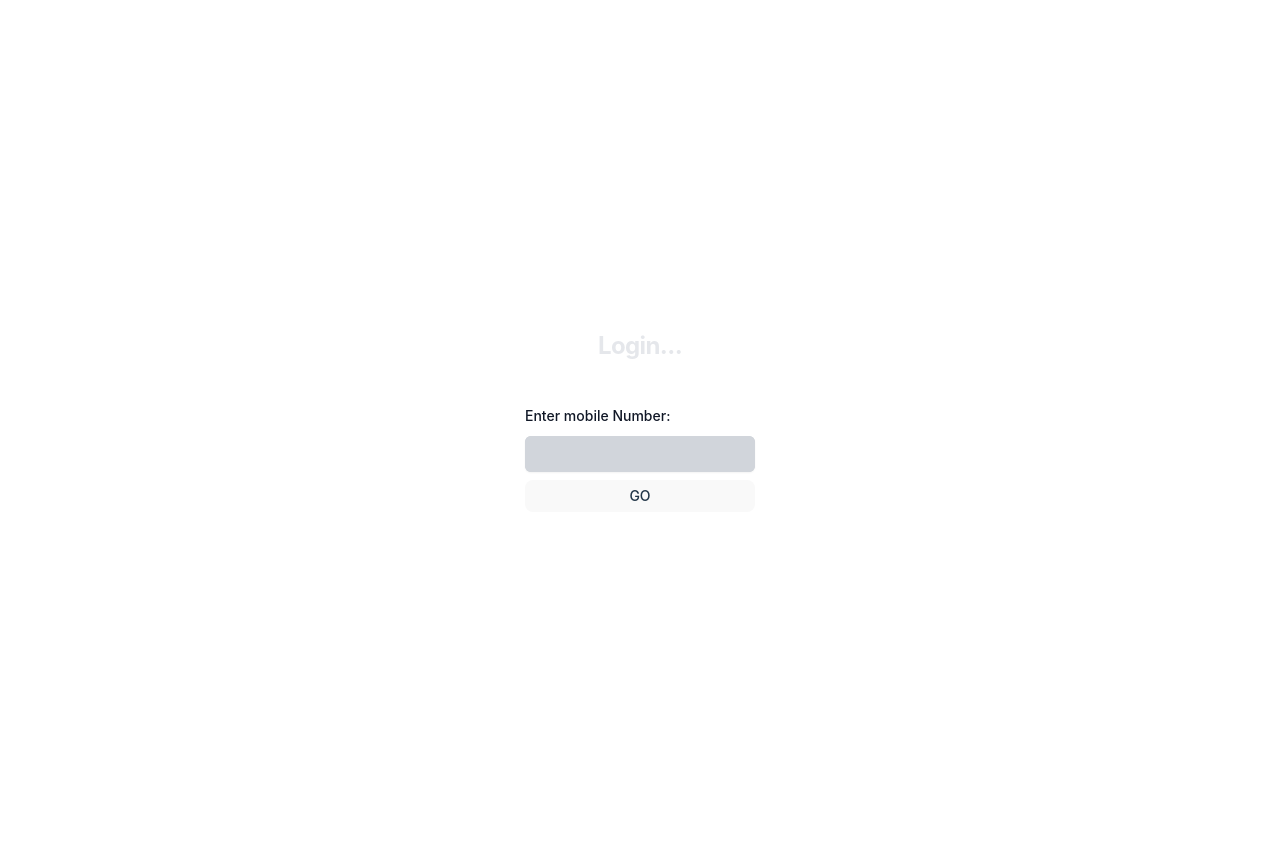
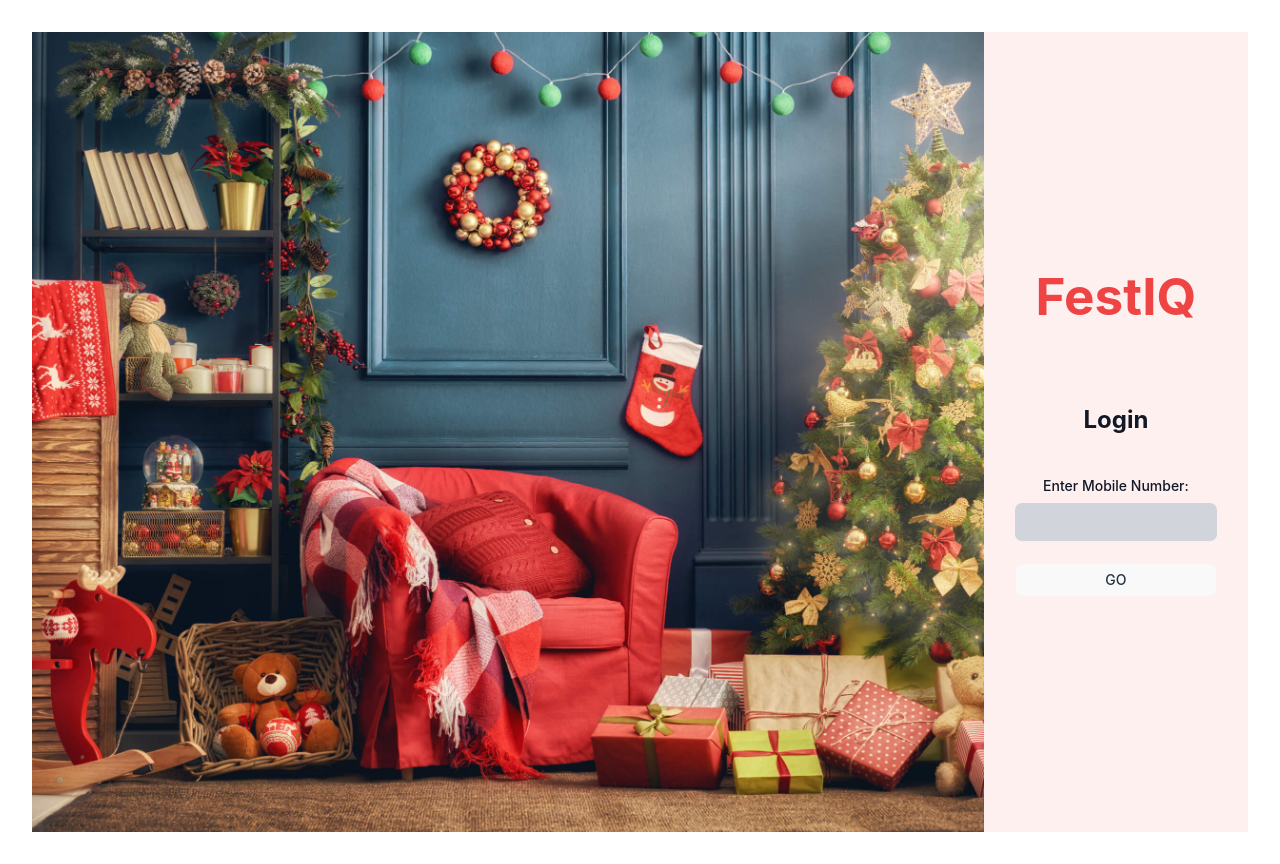
Before and after one commit to VihangaST/Quizee, a React (Vite) app in the folder frontend/: page /login in a window 1280 px wide. Before the commit the page ends 800 px from the top, so only its background shows below. Built offline with nearby package versions, Linux system fonts and the light colour scheme.

Commit message:
UI changes - Dashboard and Login pages

```diff
--- a/frontend/src/pages/Dashboard.jsx
+++ b/frontend/src/pages/Dashboard.jsx
@@ -1,7 +1,7 @@
 import React, { useState, useEffect } from "react";
 import { useNavigate, useLocation } from "react-router-dom";
 import { BASE_URL } from "../constants/config";
-import christmasImage from "../assets/photo.jpg"; // Adjust the path as needed
+import christmasImage from "../assets/photo5.jpg"; // Adjust the path as needed
 
 function Dashboard() {
   const location = useLocation();
@@ -38,32 +38,52 @@ function Dashboard() {
     <>
 
       <div className="relative flex flex-col flex-1 overflow-y-auto overflow-x-hidden">
+        {/* <div
+          className="w-screen h-[25vh] bg-cover bg-no-repeat bg-center"
+          style={{ backgroundImage: `url(${christmasImage})` }}
+        ></div> */}
         <div
   className="w-screen h-[25vh] bg-cover bg-no-repeat bg-center"
-          style={{ backgroundImage: `url(${christmasImage})` }}
+  style={{
+    backgroundImage: `url(${christmasImage})`,
+    backgroundSize: "cover", // Ensures the image covers the div
+    backgroundPosition: "center", // Centers the image
+  }}
 ></div>
 
         <div className="mb-4 sm:mb-0">
-          <h1 className="ml-4 text-2xl md:text-3xl text-primary-light dark:text-primary-lighter font-bold"></h1>
-          <h1>Welcome, {username}!</h1>
-          <p>Your score is: {score}</p>
+          <h1 className="ml-4 mt-5 text-2xl md:text-3xl text-primary-light dark:text-primary-lighter font-bold"></h1>
+          <h1 className="text-5xl">Welcome, {username}!</h1>
+          <p className="text-2xl font-bold">Available Points: {score}</p>
         </div>
 
         {/* Question Cards */}
         {loading ? (
           <div className="text-center text-lg">Loading questions...</div>
         ) : (
-          <div className="grid grid-cols-2 md:grid-cols-3 lg:grid-cols-5 gap-4 mt-8">
-            {Array.from({ length: questionCount }, (_, i) => (
+          // <div className="grid grid-cols-2 md:grid-cols-3 lg:grid-cols-5 gap-4 mt-8">
+          //   {Array.from({ length: questionCount }, (_, i) => (
+          //     <button
+          //       key={i + 1}
+          //       onClick={() => handleQuestionClick(i + 1)}
+          //       className="flex items-center justify-center w-full h-30 bg-black text-white font-bold text-lg rounded-lg shadow-lg hover:bg-red-400 transition duration-200"
+          //     >
+          //       {i + 1}
+          //     </button>
+          //   ))}
+          // </div>
+          <div className="grid grid-cols-2 md:grid-cols-3 lg:grid-cols-5 gap-4 mt-5">
+  {Array.from({ length: Math.min(questionCount, 10) }, (_, i) => (
     <button
       key={i + 1}
       onClick={() => handleQuestionClick(i + 1)}
-                className="flex items-center justify-center w-full h-30 bg-black text-white font-bold text-lg rounded-lg shadow-lg hover:bg-red-500 transition duration-200"
+      className="flex text-3xl items-center justify-center w-full h-40 bg-black text-white rounded-lg shadow-lg hover:bg-red-400 transition duration-200"
     >
       {i + 1}
     </button>
   ))}
 </div>
+
         )}
       </div>
     </>
--- a/frontend/src/pages/LoginPage.jsx
+++ b/frontend/src/pages/LoginPage.jsx
@@ -1,27 +1,133 @@
-import React,{useState,useContext} from 'react';
-import { useNavigate } from 'react-router-dom';
-import { BASE_URL } from '../constants/config';
+// import React,{useState,useContext} from 'react';
+// import { useNavigate } from 'react-router-dom';
+// import { BASE_URL } from '../constants/config';
+
+// export default function LoginPage() {
+//     const [username, setUsername] = useState('');
+//     // const [password, setPassword] = useState('');
+//     const [validationMessage, setValidationMessage] = useState({ username: '', password: '' });
+//     const navigate = useNavigate();
+//     // const {login}  = useContext(AuthContext);
+
+// const handleSubmit = async (e) => {
+// e.preventDefault();
+//     if (!username) {
+//     setValidationMessage({ ...validationMessage, username: 'Username is required' });
+//     return;
+//     }
+//     try {
+
+//         const response = await fetch(`${BASE_URL}/login`, {
+//         method: 'POST',
+//         headers: {
+//             'Content-Type': 'application/json',
+//             'Accept': 'application/json'
+//         },
+//         body: JSON.stringify({ username }),
+//         });
+
+//         if (response.ok) {
+//             const data = await response.json();
+//             alert(`Response: ${JSON.stringify(data)}`);
+//             // alert(Response: ${JSON.stringify(data)});
+//             localStorage.setItem('token', data.token);
+//             // alert(token:${JSON.stringify(data.token)});
+//             console.log("Server Response:", data);
+//             // login(data);
+//             navigate("/Dashboard", { state: { score: data.score, username } });
+
+//         } else {
+//             // alert(Login failed: ${response.statusText});
+//             setValidationMessage({...validationMessage, password: 'Invalid Credentials' });
+//         }
+//     } catch (error) {
+//         alert(`Error: ${error.message}`);
+//         console.error('Error:', error);
+//     }
+// };
+
+// return (
+// <>
+// <div className="">
+// <div className="sm:mx-auto sm:w-full sm:max-w-sm">
+// <h2 className="mt-10 text-center text-2xl font-bold leading-9 tracking-tight text-gray-200">
+//     Login...
+// </h2>
+// </div>
+// <div className="mt-10 w-full">
+// <form className="space-y-2">
+//     <div >
+//     <div className="flex items-center justify-between">
+//     <label htmlFor="email" className="block text-sm font-medium leading-6 text-gray-900">
+//         Enter mobile Number:
+//     </label>
+//     </div>
+//     <div className="mt-2">
+//         <input
+//         id="username"
+//         name="username"
+//         type="text"
+//         autoComplete="username"
+//         required
+//         value={username}
+//         // onChange={(e) => setUsername(e.target.value)}
+//         onChange={(e) => {
+//         setUsername(e.target.value);
+//         setValidationMessage({ ...validationMessage, username: '' });
+//         }}
+//         className="block w-full bg-gray-300 rounded-md border-0 py-1.5 px-1.5 text-gray-900 shadow-sm ring-1 ring-inset ring-gray-300 placeholder:text-gray-400 focus:ring-2 focus:ring-inset focus:ring-primary-dark sm:text-sm sm:leading-6"
+//         />
+//         {validationMessage.username && <p className="text-red-500 text-sm mt-1">{validationMessage.username}</p>}
+//     </div>
+//     </div>
+
+//     <div>
+//     <button
+//         type="submit"
+//         className="h-8 w-full flex items-center justify-center px-4 py-2 text-sm custom-button"
+//         onClick={handleSubmit}
+//     >
+//         GO
+//     </button>
+//     {/* {message && <p>{message}</p>} */}
+
+//     </div>
+
+// </form>
+// </div>
+// </div>
+// </>
+// );
+// }
+
+
+import React, { useState } from "react";
+import { useNavigate } from "react-router-dom";
+import { BASE_URL } from "../constants/config";
+import loginImage from "../assets/image1.jpg"; // Update with your image path
 
 export default function LoginPage() {
-    const [username, setUsername] = useState('');
-    // const [password, setPassword] = useState('');
-    const [validationMessage, setValidationMessage] = useState({ username: '', password: '' });
+  const [username, setUsername] = useState("");
+  const [validationMessage, setValidationMessage] = useState({
+    username: "",
+  });
   const navigate = useNavigate();
-    // const {login}  = useContext(AuthContext);
 
   const handleSubmit = async (e) => {
     e.preventDefault();
     if (!username) {
-    setValidationMessage({ ...validationMessage, username: 'Username is required' });
+      setValidationMessage({
+        ...validationMessage,
+        username: "Username is required",
+      });
       return;
     }
     try {
-
       const response = await fetch(`${BASE_URL}/login`, {
-        method: 'POST',
+        method: "POST",
         headers: {
-            'Content-Type': 'application/json',
-            'Accept': 'application/json'
+          "Content-Type": "application/json",
+          Accept: "application/json",
         },
         body: JSON.stringify({ username }),
       });
@@ -29,39 +135,49 @@ e.preventDefault();
       if (response.ok) {
         const data = await response.json();
         alert(`Response: ${JSON.stringify(data)}`);
-            // alert(Response: ${JSON.stringify(data)});
-            localStorage.setItem('token', data.token);
-            // alert(token:${JSON.stringify(data.token)});
-            console.log("Server Response:", data);
-            // login(data);
+        localStorage.setItem("token", data.token);
         navigate("/Dashboard", { state: { score: data.score, username } });
-
       } else {
-            // alert(Login failed: ${response.statusText});
-            setValidationMessage({...validationMessage, password: 'Invalid Credentials' });
+        setValidationMessage({
+          ...validationMessage,
+          username: "Invalid Credentials",
+        });
       }
     } catch (error) {
       alert(`Error: ${error.message}`);
-        console.error('Error:', error);
+      console.error("Error:", error);
     }
   };
 
   return (
-<>
-<div className="">
+    <div className="flex h-screen overflow-y-hidden">
+      {/* Left Section: Image */}
+      {/* <div className="hidden md:block md:w-1/2 h-screen"> */}
+        <img
+          src={loginImage}
+          alt="Login Illustration"
+          className="w-full h-full object-fit"
+        />
+      {/* </div> */}
+
+      {/* Right Section: Login Form */}
+      <div className="w-full md:w-1/2 flex flex-col justify-center items-center"style={{ backgroundColor: "rgb(255, 240, 240)" }}>
         <div className="sm:mx-auto sm:w-full sm:max-w-sm">
-<h2 className="mt-10 text-center text-2xl font-bold leading-9 tracking-tight text-gray-200">
-    Login...
-</h2>
+        <h1 className="text-center font-bold text-red-500 mb-20">
+          FestIQ
+          </h1>
+          <h1 className="text-center text-2xl font-bold text-gray-900">Login</h1>
+
         </div>
-<div className="mt-10 w-full">
-<form className="space-y-2">
-    <div >
-    <div className="flex items-center justify-between">
-    <label htmlFor="email" className="block text-sm font-medium leading-6 text-gray-900">
-        Enter mobile Number:
+        <div className="mt-10 w-full px-8">
+          <form className="space-y-6">
+            <div>
+              <label
+                htmlFor="username"
+                className="block text-sm font-medium text-gray-900"
+              >
+                Enter Mobile Number:
               </label>
-    </div>
               <div className="mt-2">
                 <input
                   id="username"
@@ -70,14 +186,20 @@ return (
                   autoComplete="username"
                   required
                   value={username}
-        // onChange={(e) => setUsername(e.target.value)}
                   onChange={(e) => {
                     setUsername(e.target.value);
-        setValidationMessage({ ...validationMessage, username: '' });
+                    setValidationMessage({
+                      ...validationMessage,
+                      username: "",
+                    });
                   }}
-        className="block w-full bg-gray-300 rounded-md border-0 py-1.5 px-1.5 text-gray-900 shadow-sm ring-1 ring-inset ring-gray-300 placeholder:text-gray-400 focus:ring-2 focus:ring-inset focus:ring-primary-dark sm:text-sm sm:leading-6"
+                  className="block w-full bg-gray-300 rounded-md py-1.5 px-1.5 text-gray-900 shadow-sm ring-1 ring-gray-300 focus:ring-2 focus:ring-primary-dark"
                 />
-        {validationMessage.username && <p className="text-red-500 text-sm mt-1">{validationMessage.username}</p>}
+                {validationMessage.username && (
+                  <p className="text-red-500 text-sm mt-1">
+                    {validationMessage.username}
+                  </p>
+                )}
               </div>
             </div>
 
@@ -89,13 +211,10 @@ return (
               >
                 GO
               </button>
-    {/* {message && <p>{message}</p>} */}
-
             </div>
-
           </form>
         </div>
       </div>
-</>
+     </div>
   );
 }
```
Lines whose indentation alone changed are shown as unchanged.
